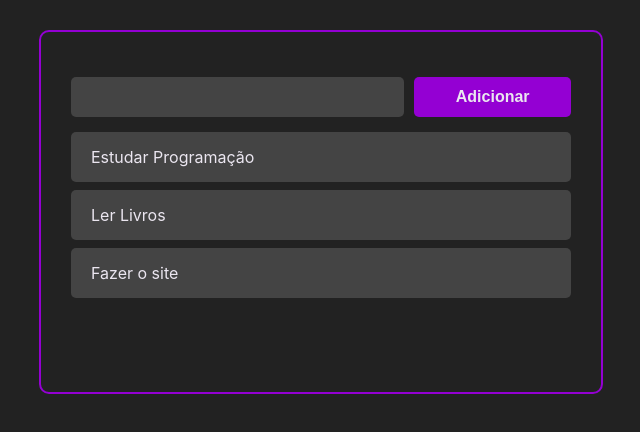
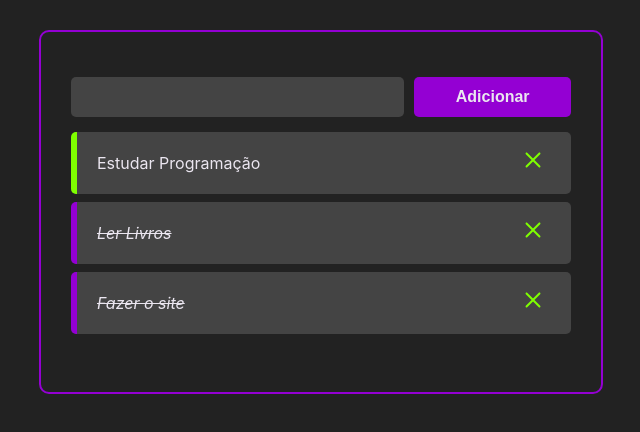
Before and after one commit to allysonsaraiva/listadetarefas, a React (Create React App) app: page / in a window 1280 px wide. Shown: the top 432 px of the page, without its empty margins (319-959 px from the left). Built offline with nearby package versions, Linux system fonts and the light colour scheme.

Commit message:
adiciona função de exlcuir

```diff
--- a/package.json
+++ b/package.json
@@ -8,6 +8,7 @@
     "@testing-library/user-event": "^13.5.0",
     "react": "^18.2.0",
     "react-dom": "^18.2.0",
+    "react-icons": "^4.11.0",
     "react-scripts": "^5.0.1",
     "uuid": "^9.0.1",
     "web-vitals": "^2.1.4"
--- a/src/App.jsx
+++ b/src/App.jsx
@@ -1,8 +1,9 @@
 import React, { useState } from 'react'
-import './App.css'
+import { v4 as uuidv4 } from 'uuid'
 
 import AddTask from './components/AddTask'
 import TasksList from './components/TasksList'
+import './App.css'
 
 const App = () => {
   const [tasks, setTasks] = useState([
@@ -23,15 +24,31 @@ const App = () => {
     },
   ])
 
+  const handleTaskClick = (taskId) => {
+    const newTasks = tasks.map((task) => {
+      if (task.id === taskId) return { ...task, completed: !task.completed }
+
+      return task
+    })
+
+    setTasks(newTasks)
+  }
+
   const handleTaskAddition = (taskTitle) => {
     const newTasks = [
       ...tasks,
       {
         title: taskTitle,
-        id: Math.random(10),
+        id: uuidv4(),
         completed: false,
       },
     ]
+
+    setTasks(newTasks)
+  }
+
+  const handleTaskDeletion = (taskId) => {
+    const newTasks = tasks.filter((task) => task.id !== taskId)
 
     setTasks(newTasks)
   }
@@ -40,7 +57,11 @@ const App = () => {
     <>
       <div className="container">
         <AddTask handleTaskAddition={handleTaskAddition} />
-        <TasksList tasks={tasks} />
+        <TasksList
+          tasksList={tasks}
+          handleTaskClick={handleTaskClick}
+          handleTaskDeletion={handleTaskDeletion}
+        />
       </div>
     </>
   )
--- a/src/components/AddTask.jsx
+++ b/src/components/AddTask.jsx
@@ -12,6 +12,7 @@ const AddTask = ({ handleTaskAddition }) => {
 
   const handleAddTaskClick = () => {
     handleTaskAddition(inputData)
+    setInputData('')
   }
 
   return (
--- a/src/components/Task.css
+++ b/src/components/Task.css
@@ -7,4 +7,17 @@
   justify-content: space-between;
   color: #ebe6f0;
   align-items: center;
+  cursor: pointer;
 }
+
+.task-title {
+  cursor: pointer;
+}
+
+.remove-task-button {
+  background-color: #444;
+  border: none;
+  font-size: 24px;
+  color: chartreuse;
+  cursor: pointer;
+}
--- a/src/components/Task.jsx
+++ b/src/components/Task.jsx
@@ -1,9 +1,38 @@
 import React from 'react'
+import { CgClose } from 'react-icons/cg'
 
 import './Task.css'
 
-const Task = ({task}) => {
-    return <div className='task-container'>{task.title}</div>;
+const Task = ({ task, handleTaskClick, handleTaskDeletion }) => {
+  return (
+    <div
+      className="task-container"
+      style={
+        task.completed
+          ? {
+              borderLeft: '6px solid darkviolet',
+              textDecoration: 'line-through',
+              fontStyle: 'italic',
+            }
+          : {
+              borderLeft: '6px solid chartreuse',
+            }
+      }
+    >
+      <div className="task-title" onClick={() => handleTaskClick(task.id)}>
+        {task.title}
+      </div>
+
+      <div className="button-container">
+        <button
+          className="remove-task-button"
+          onClick={() => handleTaskDeletion(task.id)}
+        >
+          <CgClose />
+        </button>
+      </div>
+    </div>
+  )
 }
 
-export default Task;
+export default Task
--- a/src/components/TasksList.jsx
+++ b/src/components/TasksList.jsx
@@ -1,15 +1,19 @@
-import React from "react";
+import React from 'react'
 
-import Task from "./Task";
+import Task from './Task'
 
-const TasksList = ({tasks }) => {
-    return (
-        <>
-            {tasks?.map((task) =>
-                <Task task={task} />
-            )}
-        </>
-    )
+const TasksList = ({ tasksList, handleTaskClick, handleTaskDeletion }) => {
+  return (
+    <>
+      {tasksList.map((task) => (
+        <Task
+          task={task}
+          handleTaskClick={handleTaskClick}
+          handleTaskDeletion={handleTaskDeletion}
+        />
+      ))}
+    </>
+  )
 }
 
 export default TasksList
```
Also changed, not shown: 1 other file (tests, documents, lock files or other folders). Lines whose indentation alone changed are shown as unchanged.
